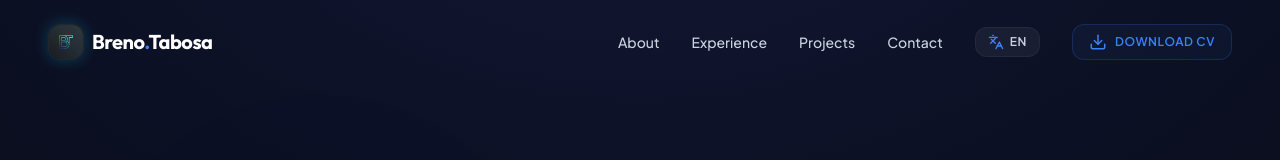
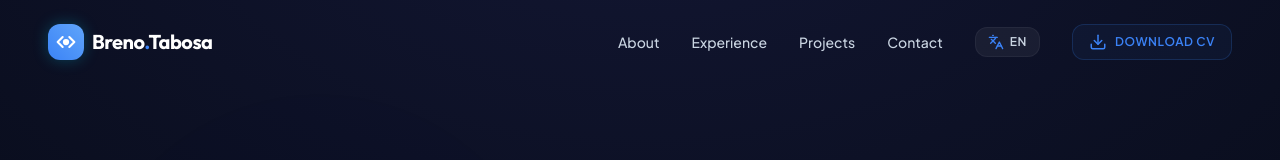
Before and after one commit to brenocmlo/Portfolio, a React (Vite) app: page / in a window 1280 px wide. Shown: the top 160 px of the page. Built offline with nearby package versions, Linux system fonts and the light colour scheme.

Commit message:
fianalizado

```diff
--- a/index.html
+++ b/index.html
@@ -2,7 +2,7 @@
 <html lang="pt-BR">
   <head>
     <meta charset="UTF-8" />
-    <link rel="icon" type="image/png" href="/portfolio_icon.png" />
+    <link rel="icon" type="image/svg+xml" href="/favicon.svg" />
     <meta name="viewport" content="width=device-width, initial-scale=1.0" />
     <title>Breno Tabosa | Dev Full-Stack & Engenheiro de Dados</title>
     <meta name="description" content="Portfólio profissional de Breno Tabosa - Desenvolvedor Full-Stack & Engenheiro de Dados. Construindo plataformas escaláveis e transformando dados em soluções modernas." />
--- a/src/components/Header.tsx
+++ b/src/components/Header.tsx
@@ -55,8 +55,19 @@ export default function Header() {
       <div className="max-w-7xl mx-auto px-6 md:px-12 flex justify-between items-center">
         {/* Logo */}
         <a href="#inicio" className="flex items-center gap-2 group">
-          <div className="w-9 h-9 rounded-xl overflow-hidden flex items-center justify-center shadow-[0_0_15px_rgba(6,182,212,0.3)] group-hover:scale-105 transition-transform border border-white/10 bg-[#090d16]">
-            <img src="/portfolio_icon.png" alt="Logo" className="w-full h-full object-cover" />
+          <div className="w-9 h-9 rounded-xl bg-gradient-to-tr from-accent-cyan to-accent-purple flex items-center justify-center shadow-[0_0_15px_rgba(6,182,212,0.3)] group-hover:scale-105 transition-transform">
+            <svg
+              className="w-5 h-5 text-white"
+              viewBox="0 0 24 24"
+              fill="none"
+              stroke="currentColor"
+              strokeWidth="2.5"
+              strokeLinecap="round"
+              strokeLinejoin="round"
+            >
+              <path d="M16 18l6-6-6-6M8 6L2 12l6 6" />
+              <circle cx="12" cy="12" r="2.5" className="fill-white stroke-white" />
+            </svg>
           </div>
           <span className="font-display font-bold text-xl tracking-tight text-white group-hover:text-accent-cyan transition-colors">
             Breno<span className="text-accent-cyan">.</span>Tabosa
```
Also changed, not shown: public/favicon.svg (added).
